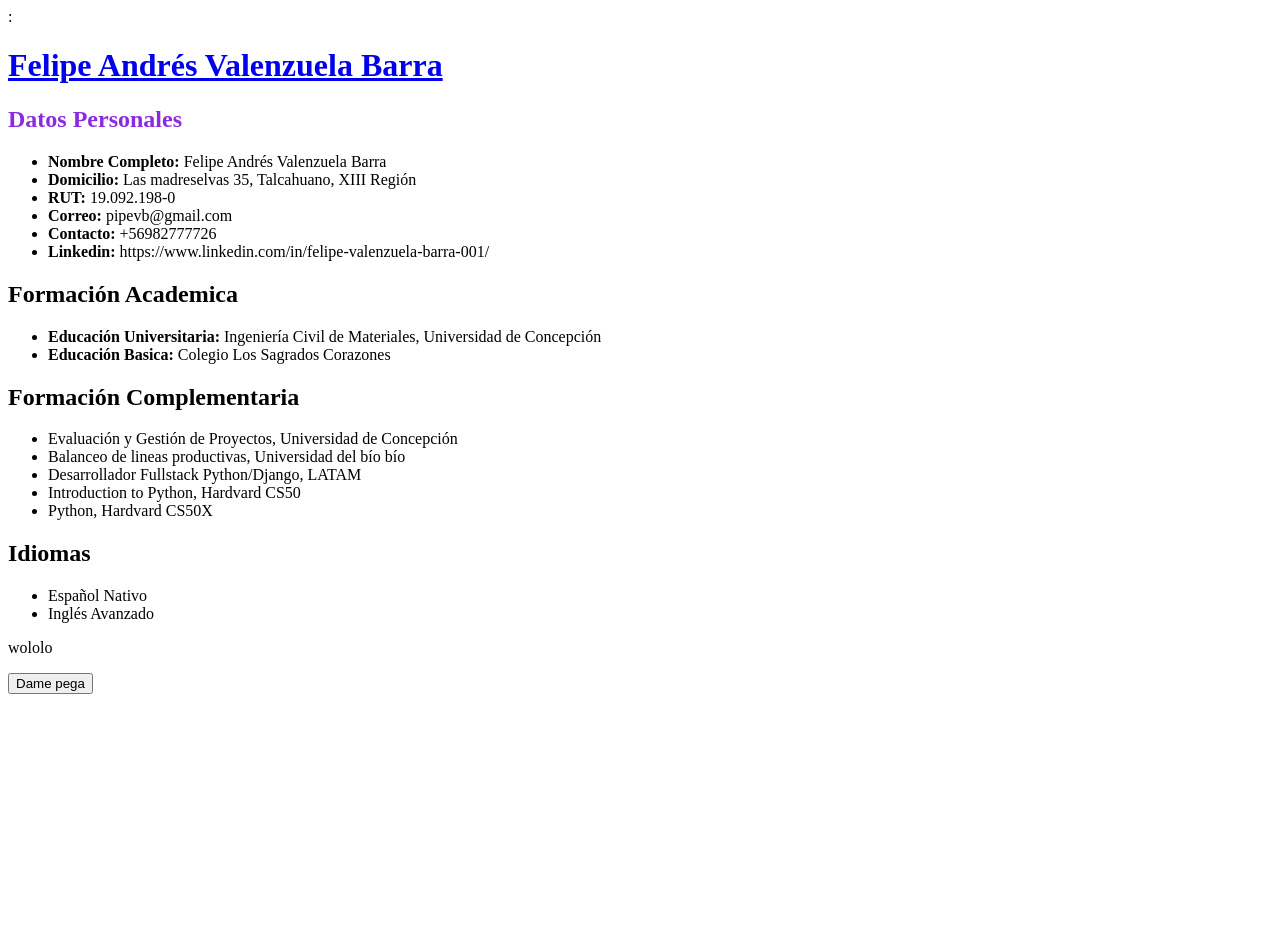
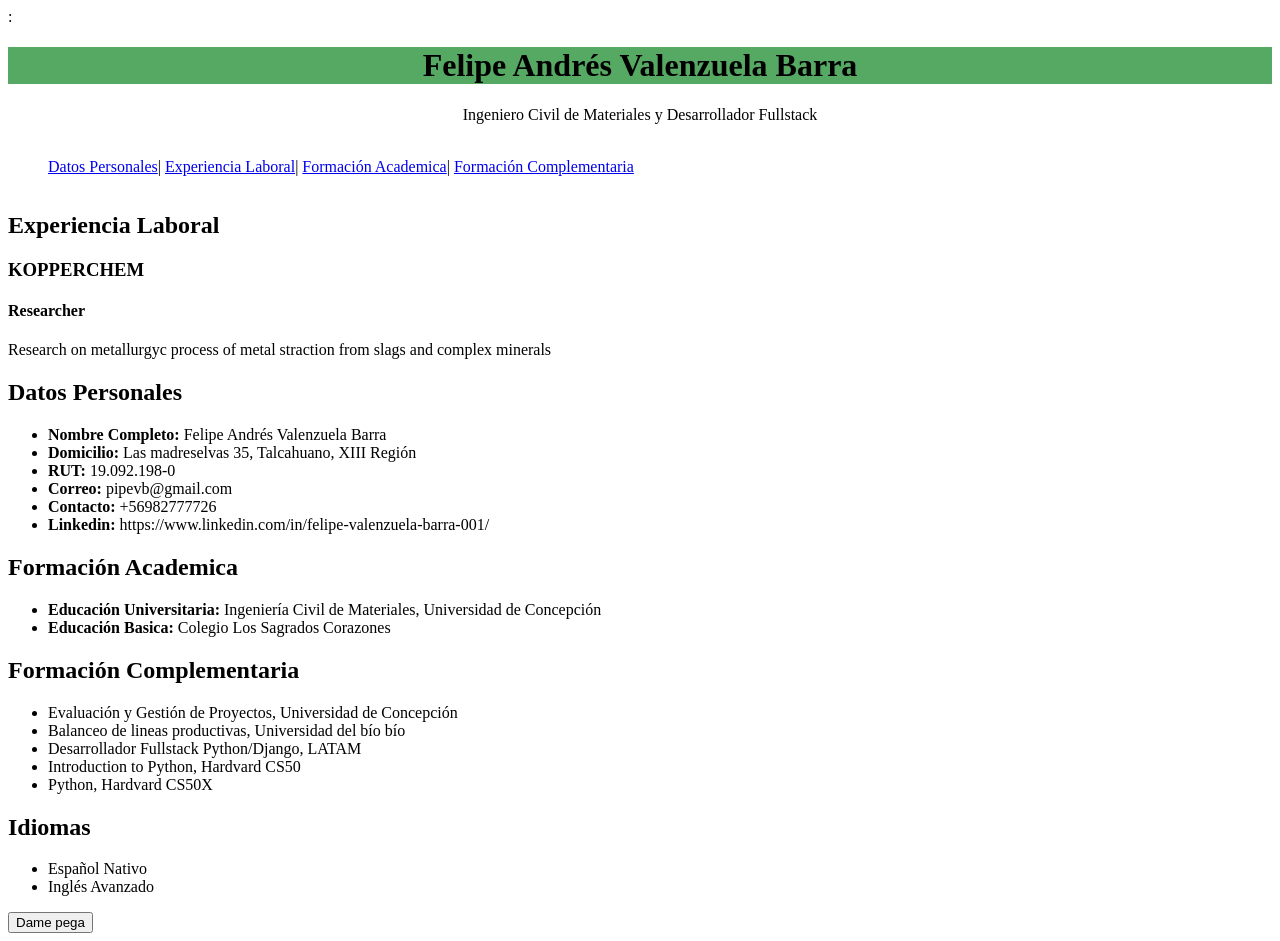
Before and after one commit to FValenzuelaB/modulo2_html, a plain HTML site: page index.html in a window 1280 px wide. Before the commit the page ends 800 px from the top, so only its background shows below. Drawn offline with Linux system fonts and the light colour scheme.

Commit message:
se mejora el CV con mas tags y se crea CSS

```diff
--- a/index.html
+++ b/index.html
@@ -2,20 +2,47 @@
 <html lang="en">
 
 <head>
+    <link rel="stylesheet" href="assets/css/estilos.css"">
     <meta charset="UTF-8">
     <meta name="viewport" content="width=device-width, initial-scale=1.0">
-    <title>Curriculum FVB</title>
-    <link rel="shortcut icon" href="assets/img/gat1.jpg" type="image/x-icon">:
+    <link rel="shortcut icon" href="assets/img/gat1.jpg" type="image/jpg">:
+    <title>CV Felipe Valenzuela Barra</title>
+    <meta name="Author" content="Curriculum Vitae, Resume">
+    <meta name="description" content="Curriculum Profesional">
+    <meta name="Keywords" content="Supervisor, Ingeniero, Proyectos, I+D, Control de calidad,
+     excelencia operacional, Desarrollador, Fullstack, Python">
 </head>
 
+
 <body>
+    <!--Esto es es titulo principal-->
+   <header>
+        <h1 id="nombre_principal"><a>Felipe Andrés Valenzuela Barra</a></h1>
+        <p>Ingeniero Civil de Materiales y Desarrollador Fullstack</p>
+   </header>
 
-    <!--Esto es es titulo principal-->
-    <h1><a href="https://www.linkedin.com/in/felipe-valenzuela-barra-001/">Felipe Andrés Valenzuela Barra</a></h1>
+    <!--NAV-->
+   <nav id="nav" class="nav_principal">
+    <ul>
+            <p><a href="#personales">Datos Personales</a><p class="pipe_nav"> |</p></p>
+            <p><a href="#laboral">Experiencia Laboral</a><p class="pipe_nav"> |</p>
+            <p><a href="#academica">Formación Academica</a><p class="pipe_nav"> |</p>
+            <p><a href="#fcomplementaria">Formación Complementaria</a><p class="pipe_nav"></p>
+    </ul>
+</nav>
+   <!--SECCIÓN EXPERIENCIA LABORAL-->
+   <section>
+    <h1 class="titulo" id="laboral">Experiencia Laboral</h1>
+        <article>
+            <h3 class="titulo">KOPPERCHEM</h3>
+            <h4 class="titulo">Researcher</h4>
+            <p>Research on metallurgyc process of metal straction from slags and complex minerals</p>
+        </article>
+   </section>
 
+   <!--SECCIÓN DATOS PERSONALES-->
     <section>
-        <!--Sección de datos personales-->
-        <h2 style="color: blueviolet;">Datos Personales</h2>
+        <h2 class="titulo" id="personales">Datos Personales</h2>
         <ul>
             <li><b>Nombre Completo: </b>Felipe Andrés Valenzuela Barra</li>
             <li><b>Domicilio: </b>Las madreselvas 35, Talcahuano, XIII Región</li>
@@ -26,9 +53,9 @@
         </ul>
     </section>
 
+   <!--SECCIÓN EDUCACIÓN-->
     <section>
-        <!--Parrafo de educación-->
-        <h2>Formación Academica</h2>
+        <h2 class="titulo" id="academica">Formación Academica</h2>
         <ul>
             <li>
                 <b>Educación Universitaria: </b>Ingeniería Civil de Materiales, Universidad de Concepción
@@ -39,8 +66,9 @@
         </ul>
     </section>
 
+    <!--SECCIÓN FORMACIÓN COMPLEMENTARIA-->
     <section>
-        <h2>Formación Complementaria</h2>
+        <h2 class="titulo" id="fcomplementaria">Formación Complementaria</h2>
         <ul>
             <li>
                 Evaluación y Gestión de Proyectos, Universidad de Concepción
@@ -60,8 +88,9 @@
         </ul>
     </section>
 
+    <!--IDIOMAS-->
     <section>
-        <h2>Idiomas</h2>
+        <h2 class="titulo">Idiomas</h2>
         <ul>
             <li>
                 Español Nativo
@@ -72,7 +101,7 @@
         </ul>
     </section>
 
-    <p class="parrafo1">wololo</p>
+
     <button>Dame pega</button>
 
 </body>
```
